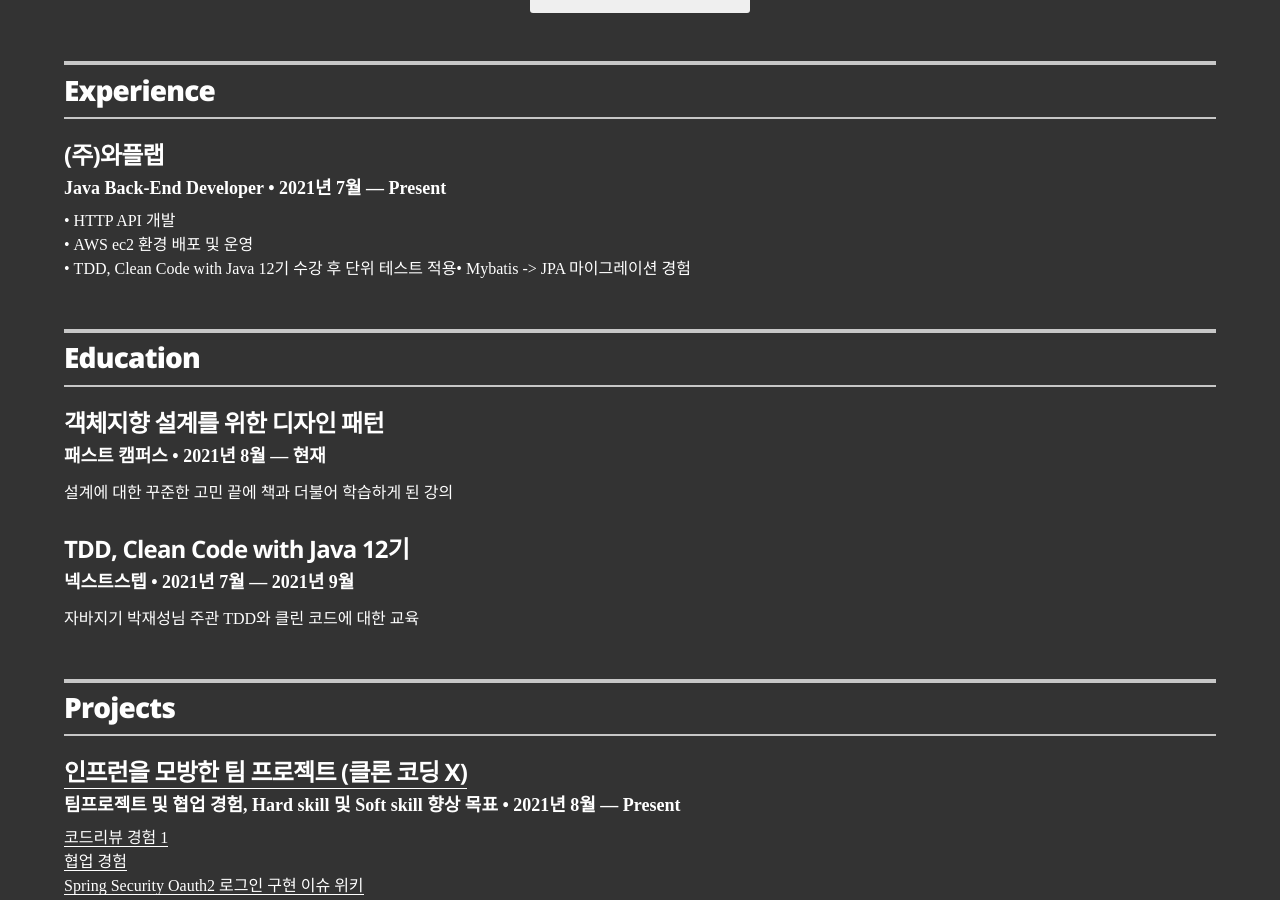
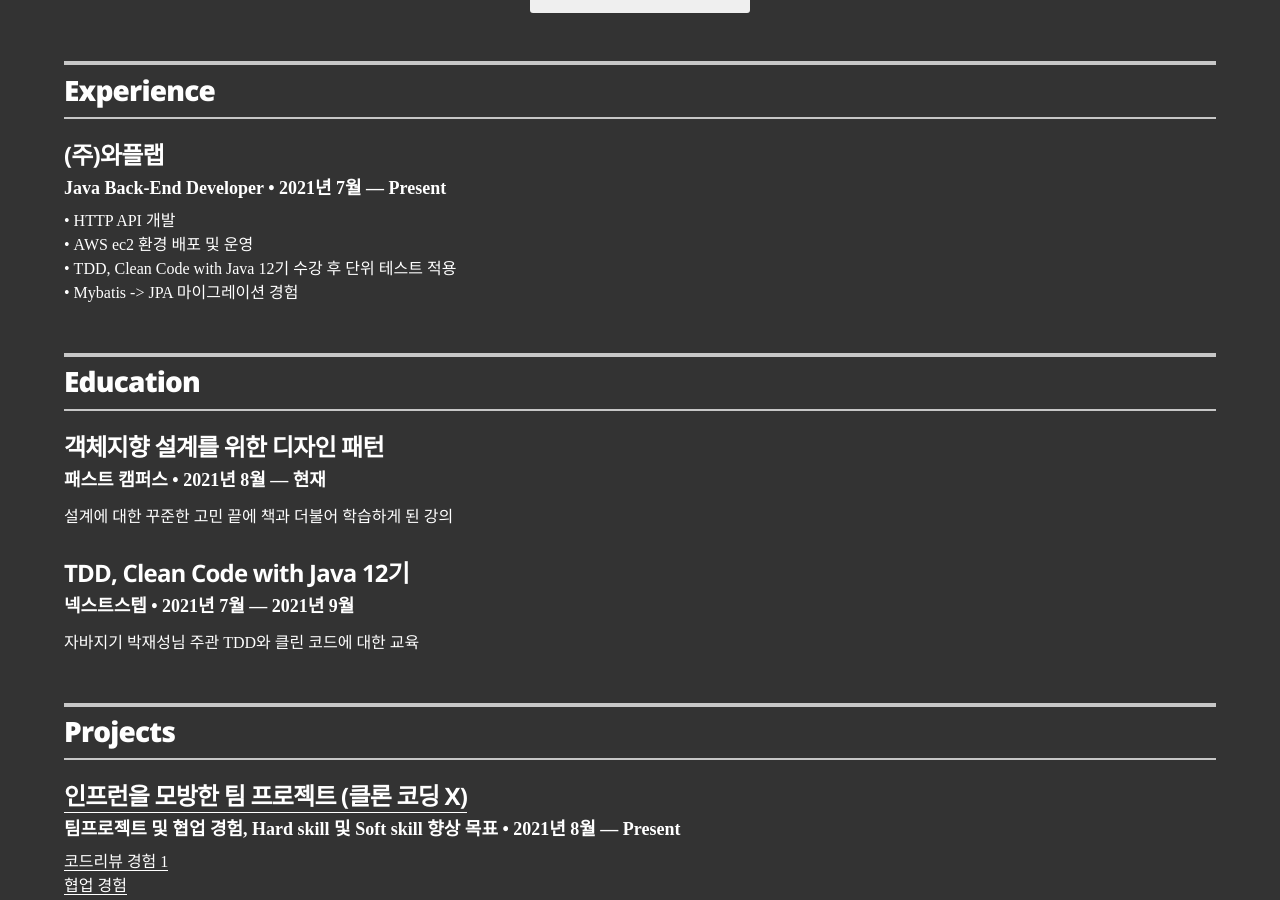
Before and after one commit to lsj8367/resume, a Jekyll site: the page built from index.html, in a window 1280 px wide and 900 px high, scrolled down 532 px. Built offline with Jekyll 4.4.1, drawn with Linux system fonts in a browser that asks for light colours.

Commit message:
docs: 줄바꿈

```diff
--- a/_data/experience.yml
+++ b/_data/experience.yml
@@ -6,7 +6,7 @@
   summary:
     - • HTTP API 개발<br>
     - • AWS ec2 환경 배포 및 운영<br>
-    - • TDD, Clean Code with Java 12기 수강 후 단위 테스트 적용
+    - • TDD, Clean Code with Java 12기 수강 후 단위 테스트 적용<br>
     - • Mybatis -> JPA 마이그레이션 경험
 
 # - company: (주)이노데일
```
